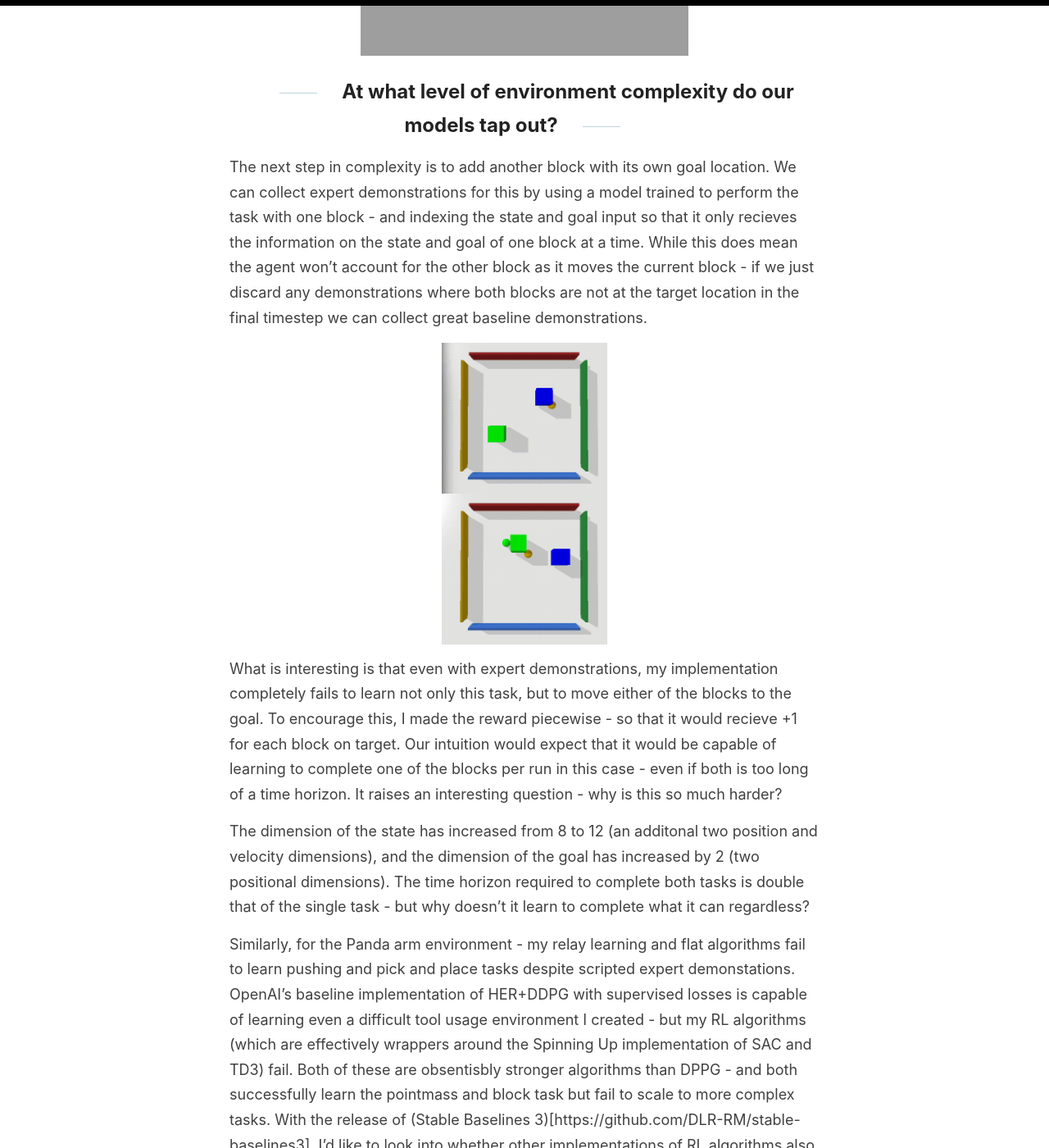
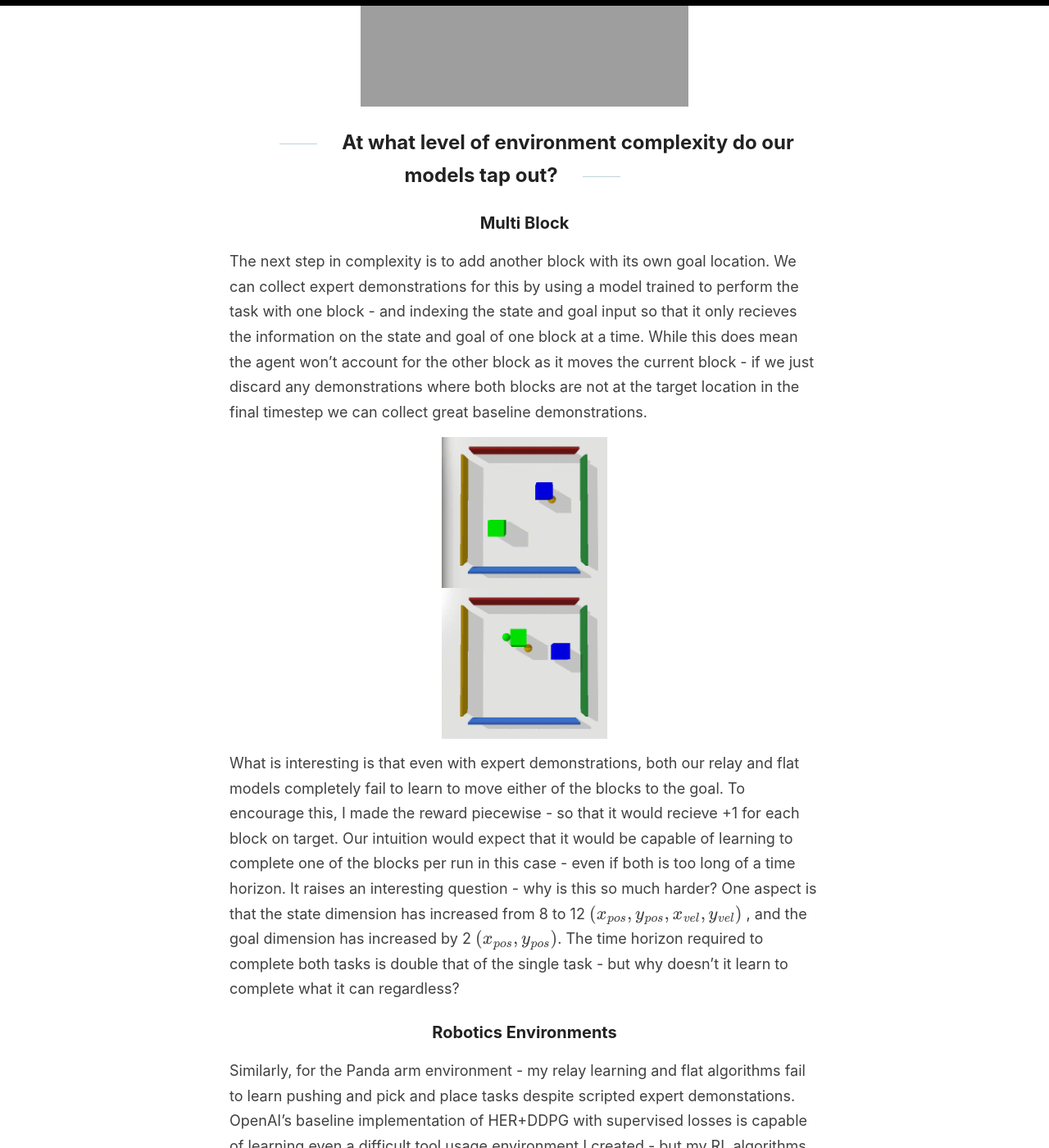
Before and after one commit to sholtodouglas/sholtodouglas.github.io, a Jekyll site: the page built from _posts/2020-06-03-DoesHierarchialRLWorkYet.md, in a window 1280 px wide and 1400 px high, scrolled down 13273 px. Shown: the whole window at 82% size. Built offline with Jekyll 4.4.1, drawn with Linux system fonts in a browser that asks for light colours; formulas are drawn with MathJax 3; some of the changed text lies outside the part shown.

Commit message:
Update 2020-06-03-DoesHierarchialRLWorkYet.md

```diff
--- a/_posts/2020-06-03-DoesHierarchialRLWorkYet.md
+++ b/_posts/2020-06-03-DoesHierarchialRLWorkYet.md
@@ -166,14 +166,16 @@ By introducing the HAC finetuning on the lower level, our Relay learning model l
 
 ## At what level of environment complexity do our models tap out?
 
+### Multi Block
+
 The next step in complexity is to add another block with its own goal location. We can collect expert demonstrations for this by using a model trained to perform the task with one block - and indexing the state and goal input so that it only recieves the information on the state and goal of one block at a time. While this does mean the agent won't account for the other block as it moves the current block - if we just discard any demonstrations where both blocks are not at the target location in the final timestep we can collect great baseline demonstrations.
 
 {: style="text-align:center"}
 <img src="https://sholtodouglas.github.io/images/hierarchial/nice.gif" alt="Snow" style="width:28%" vertical-align= "middle">
 <img src="https://sholtodouglas.github.io/images/hierarchial/emergent.gif" alt="Forest" style="width:28%" vertical-align="middle">
 
-What is interesting is that even with expert demonstrations, my implementation completely fails to learn not only this task, but to move either of the blocks to the goal. To encourage this, I made the reward piecewise - so that it would recieve +1 for each block on target. Our intuition would expect that it would be capable of learning to complete one of the blocks per run in this case - even if both is too long of a time horizon. It raises an interesting question - why is this so much harder?
+What is interesting is that even with expert demonstrations, both our relay and flat models completely fail to learn to move either of the blocks to the goal. To encourage this, I made the reward piecewise - so that it would recieve +1 for each block on target. Our intuition would expect that it would be capable of learning to complete one of the blocks per run in this case - even if both is too long of a time horizon. It raises an interesting question - why is this so much harder? One aspect is that the state dimension has increased from 8 to 12 $(x_{pos}, y_{pos}, x_{vel}, y_{vel})$ , and the goal dimension has increased by 2 $(x_{pos}, y_{pos})$. The time horizon required to complete both tasks is double that of the single task - but why doesn't it learn to complete what it can regardless?
 
-The dimension of the state has increased from 8 to 12 (an additonal two position and velocity dimensions), and the dimension of the goal has increased by 2 (two positional dimensions). The time horizon required to complete both tasks is double that of the single task - but why doesn't it learn to complete what it can regardless?
+### Robotics Environments
 
 Similarly, for the Panda arm environment - my relay learning and flat algorithms fail to learn pushing and pick and place tasks despite scripted expert demonstations. OpenAI's baseline implementation of HER+DDPG with supervised losses is capable of learning even a difficult tool usage environment I created - but my RL algorithms (which are effectively wrappers around the Spinning Up implementation of SAC and TD3) fail. Both of these are obsentisbly stronger algorithms than DPPG - and both successfully learn the pointmass and block task but fail to scale to more complex tasks. With the release of (Stable Baselines 3)[https://github.com/DLR-RM/stable-baselines3], I'd like to look into whether other implementations of RL algorithms also fail on these tasks.
```
